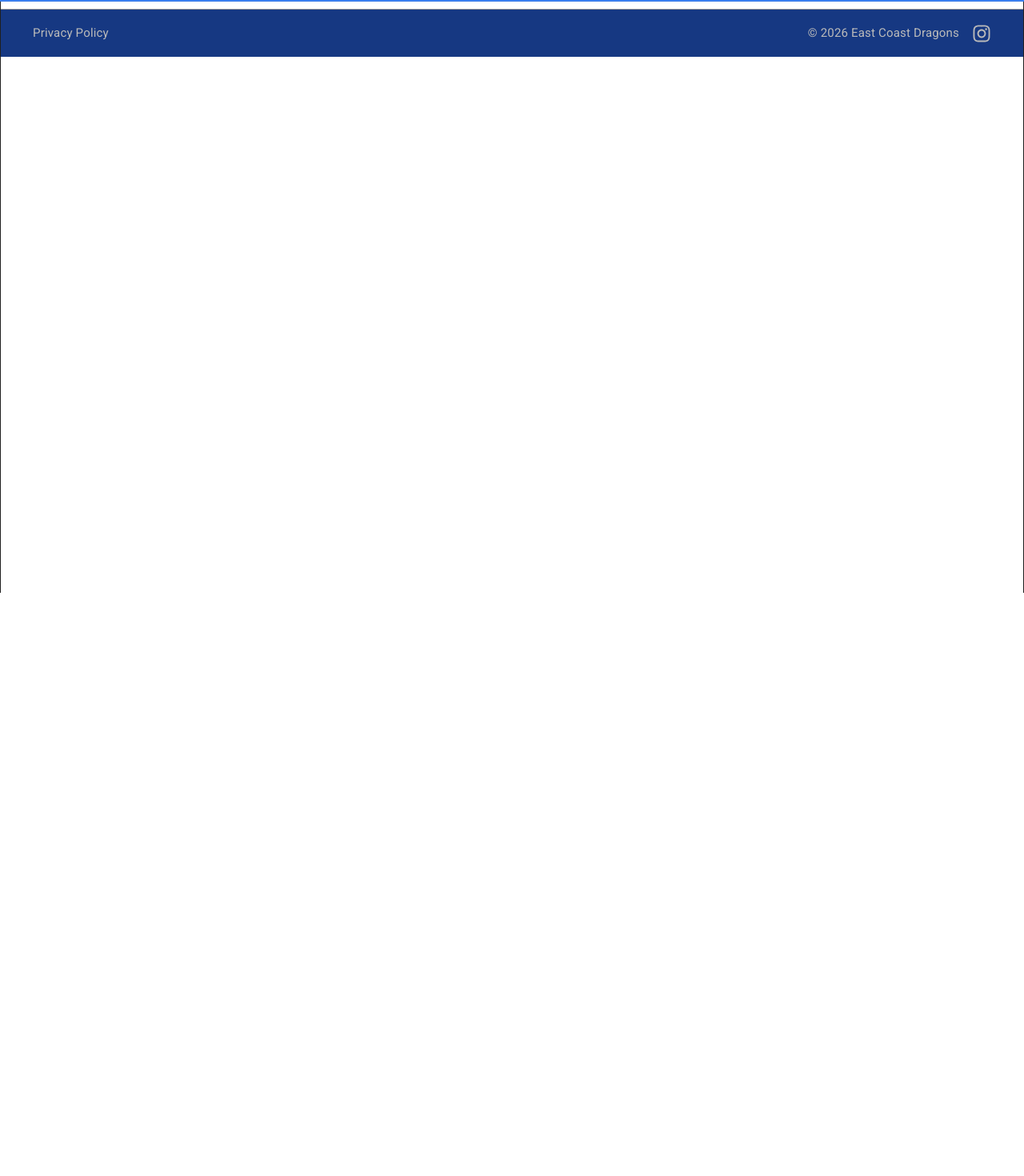
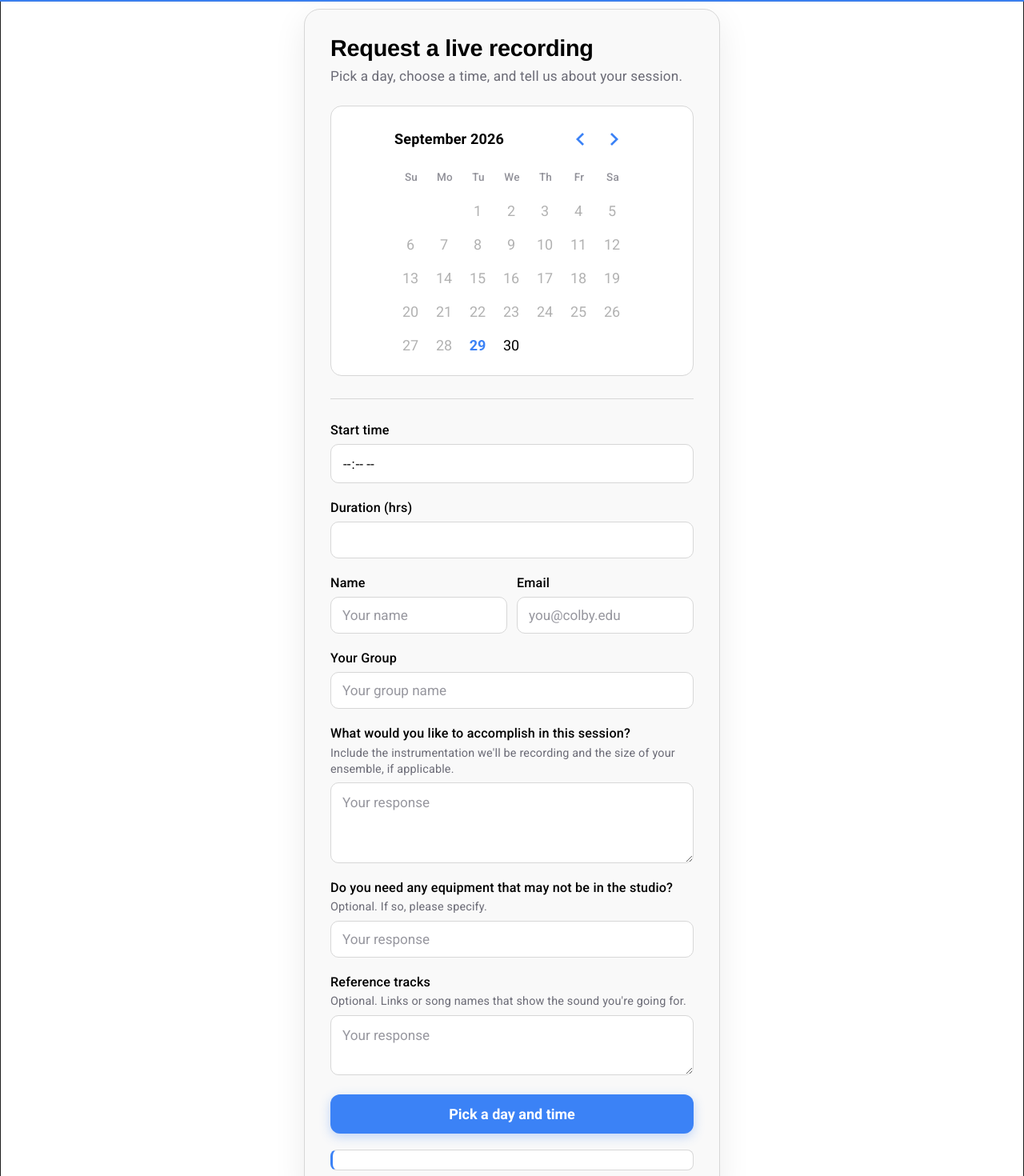
Before and after one commit to aduan48/Colby-Studio, a React (Vite) app in the folder colby-studio-web/: page /request in a window 1280 px wide. Shown: the part 59-1529 px from the top of the page at 80% size. Before the commit the page ends 800 px from the top, so only its background shows below. Built offline with nearby package versions, Linux system fonts and the light colour scheme.

Commit message:
added a general requesy page

```diff
--- a/colby-studio-web/src/App.jsx
+++ b/colby-studio-web/src/App.jsx
@@ -3,6 +3,7 @@ import Navbar from './components/Navbar'
 import Footer from './components/Footer'
 import { BrowserRouter as Router, Route, Routes, useLocation } from 'react-router-dom';
 import { Navigate } from 'react-router-dom';
+import Request from './pages/Request'
 import './App.css'
 import Home from './pages/Home'
 import Booking from './pages/Booking'
@@ -18,6 +19,7 @@ function AnimatedRoutes() {
       <Routes location={location} key={location.pathname}>
         <Route path="/" element={<Home />} />
         <Route path="/booking" element={<Booking />} />
+        <Route path="/request" element={<Request />} />
       </Routes>
     </AnimatePresence>
   );
--- /dev/null
+++ b/colby-studio-web/src/pages/Request.jsx
@@ -0,0 +1,160 @@
+import { useEffect, useState } from 'react';
+import { DayPicker } from 'react-day-picker';
+import 'react-day-picker/style.css';
+import { format } from 'date-fns';
+import '../styles/Booking.css';
+
+
+/** Like useState, but loads from and saves to localStorage */
+function useLocalStorage(key, initial) {
+  const [value, setValue] = useState(() => {
+    try {
+      const saved = localStorage.getItem(key);
+      return saved !== null ? JSON.parse(saved) : initial;
+    } catch {
+      return initial;
+    }
+  });
+
+  useEffect(() => {
+    try {
+      localStorage.setItem(key, JSON.stringify(value));
+    } catch {}
+  }, [key, value]);
+
+  return [value, setValue];
+}
+
+export default function Request() {
+
+  const [dayStr, setDayStr] = useLocalStorage('request:day', null);
+  const day = dayStr ? new Date(dayStr) : undefined;
+
+  const [time, setTime] = useLocalStorage('request:time', '');
+  const [status, setStatus] = useState('');                       // ← was missing
+  const [form, setForm] = useLocalStorage('request:form', {
+    start_time: '',
+    duration: '',
+    name: '',
+    email: '',
+    group: '',
+    toAccomplish: '',
+    equipment: '',
+    referenceTracks: '',
+  });
+
+  useEffect(() => {
+    const today = new Date(new Date().toDateString());
+    if (day && day < today) setDayStr(null);
+  }, []);
+
+  /** Only clear the chosen time when the user actually picks a new day */
+  const pickDay = (d) => {
+    setDayStr(d ? d.toISOString() : null);
+    setSelected(null);
+    setStatus('');
+  };
+
+  const handleChanges = (e) => {
+    const { name, value } = e.target;
+    setForm((prev) => ({ ...prev, [name]: value }));
+  };
+
+  const book = async (e) => {
+    e.preventDefault();
+    setStatus('Booking…');
+    const res = await fetch('/api/eventbookings', {
+      method: 'POST',
+      headers: { 'Content-Type': 'application/json' },
+      body: JSON.stringify({ start: selected, ...form }),
+    });
+    const data = await res.json();
+
+    if (res.ok) {
+      setStatus('Booked! Check your email.');
+      setSelected(null);
+      setDayStr(null);
+      // keep name/email/major for next time, clear the session-specific answers
+      setForm((f) => ({ ...f, toAccomplish: '', equipment: '', referenceTracks: '' }));
+    } else {
+      setStatus(data.error);
+      loadSlots(day); // refresh so a just-taken slot greys out
+    }
+  };
+
+  return (
+    <div className="booking-page">
+      <div className="booking">
+        <h2 className="booking__title">Request a live recording</h2>
+        <p className="booking__subtitle">Pick a day, choose a time, and tell us about your session.</p>
+
+
+        <div className="booking__calendar">
+          <DayPicker
+            mode="single"
+            selected={day}
+            onSelect={pickDay}
+            defaultMonth={day}
+            disabled={[{ before: new Date() }, { dayOfWeek: [0, 6] }]}
+          />
+        </div>
+
+
+          <form className="booking__form" onSubmit={book}>
+
+            <div className="field">
+                <label htmlFor="time">Start time</label>
+                <input id="time" type="time" required value={time} onChange={handleChanges} />
+            </div>
+
+            <div className="field">
+                <label htmlFor="Duration">Duration (hrs)</label>
+                <input id="Duration" type="text" required value={form.Duration} onChange={handleChanges} />
+            </div>
+
+            <div className="field-row">
+              <div className="field">
+                <label htmlFor="name">Name</label>
+                <input id="name" name="name" placeholder="Your name" required value={form.name} onChange={handleChanges} />
+              </div>
+              <div className="field">
+                <label htmlFor="email">Email</label>
+                <input id="email" type="email" name="email" placeholder="you@colby.edu" required value={form.email} onChange={handleChanges} />
+              </div>
+            </div>
+
+            <div className="field">
+                <label htmlFor="group">Your Group</label>
+                <input id="group" name="group" placeholder="Your group name" required value={form.group} onChange={handleChanges} />
+            </div>
+
+
+
+            <div className="field">
+              <label htmlFor="toAccomplish">What would you like to accomplish in this session?</label>
+              <span className="hint">Include the instrumentation we'll be recording and the size of your ensemble, if applicable.</span>
+              <textarea id="toAccomplish" name="toAccomplish" rows={3} placeholder="Your response" required value={form.toAccomplish} onChange={handleChanges} />
+            </div>
+
+            <div className="field">
+              <label htmlFor="equipment">Do you need any equipment that may not be in the studio?</label>
+              <span className="hint">Optional. If so, please specify.</span>
+              <input id="equipment" name="equipment" placeholder="Your response" value={form.equipment} onChange={handleChanges} />
+            </div>
+
+            <div className="field">
+              <label htmlFor="referenceTracks">Reference tracks</label>
+              <span className="hint">Optional. Links or song names that show the sound you're going for.</span>
+              <textarea id="referenceTracks" name="referenceTracks" rows={2} placeholder="Your response" value={form.referenceTracks} onChange={handleChanges} />
+            </div>
+
+                <button type="submit" className="booking__submit" disabled={!day || !time}>
+                    {day && time ? `Request ${format(day, 'MMM d')} at ${time}` : 'Pick a day and time'}
+                </button>
+            </form>
+
+        <p className="booking__status">{status}</p>
+      </div>
+    </div>
+  );
+}
```
Also changed, not shown: colby-studio-web/src/pages/BookingsPage.jsx (added), 2 other files (tests, documents, lock files or other folders).
